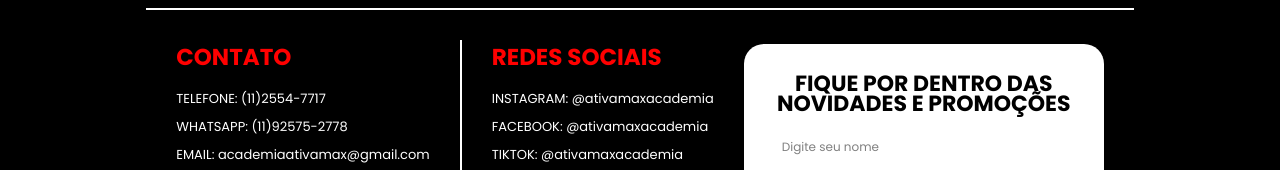
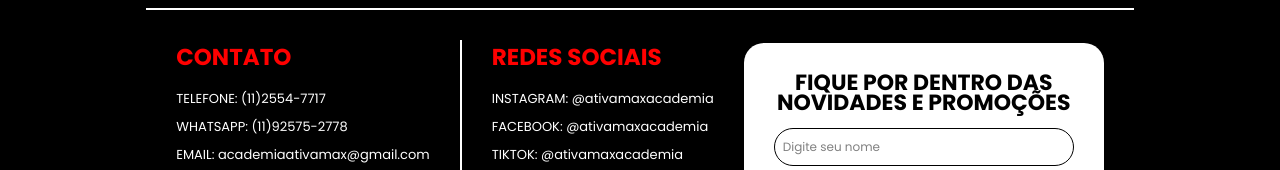
Before and after one commit to Matheus-soier/ProjetoAcademiaFatec, a plain HTML site: page assets/pages/login.html in a window 1280 px wide. Shown: the part 691-861 px from the top of the page. Drawn offline with Linux system fonts and the light colour scheme.

Commit message:
page login finalizada

```diff
--- a/assets/css/login.css
+++ b/assets/css/login.css
@@ -65,6 +65,10 @@ input[type="password"], input[type="text"] {
     width: 100%;
 }
 
+footer input[type="text"] {
+    border: 1px solid black;
+}
+
 .passlogin {
     display: flex;
     flex-direction: row;
```
